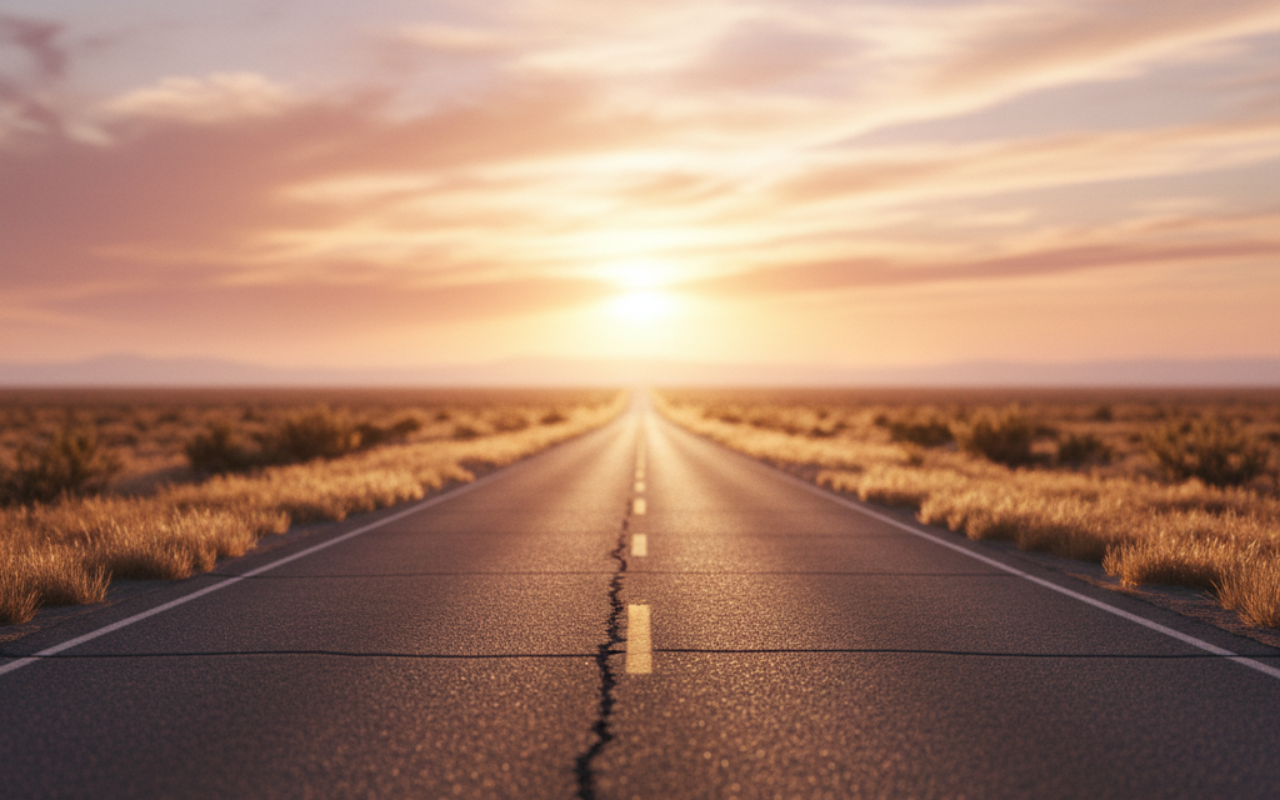
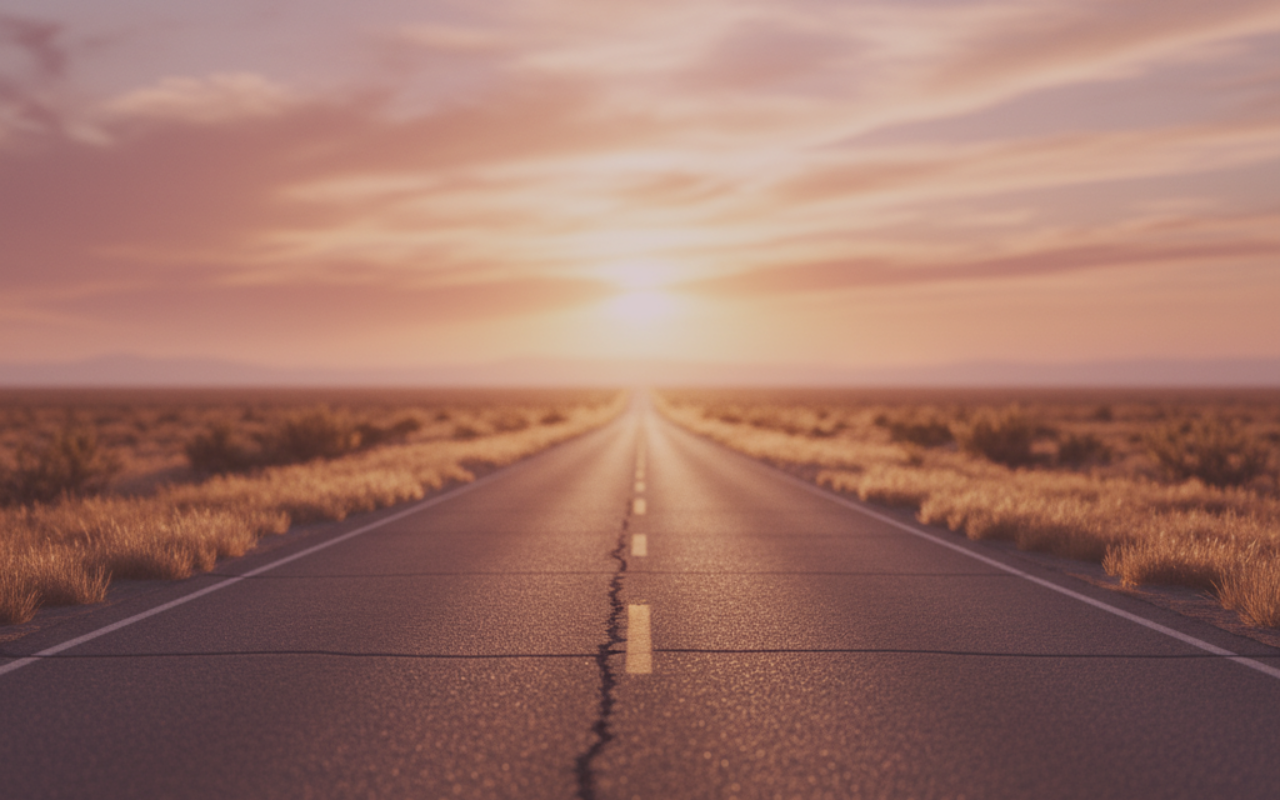
Before and after one commit to Shadwell1378/topday, a plain HTML site: page index.html in a window 1280 px wide. Drawn offline with Linux system fonts and the light colour scheme.

Commit message:
Update index.html

```diff
--- a/index.html
+++ b/index.html
@@ -7,6 +7,6 @@
     <link rel="stylesheet" href="style.css">
 </head>
 <body>
-    </body>
-
+    <div class="animated-overlay"></div>
+</body>
 </html>
```
